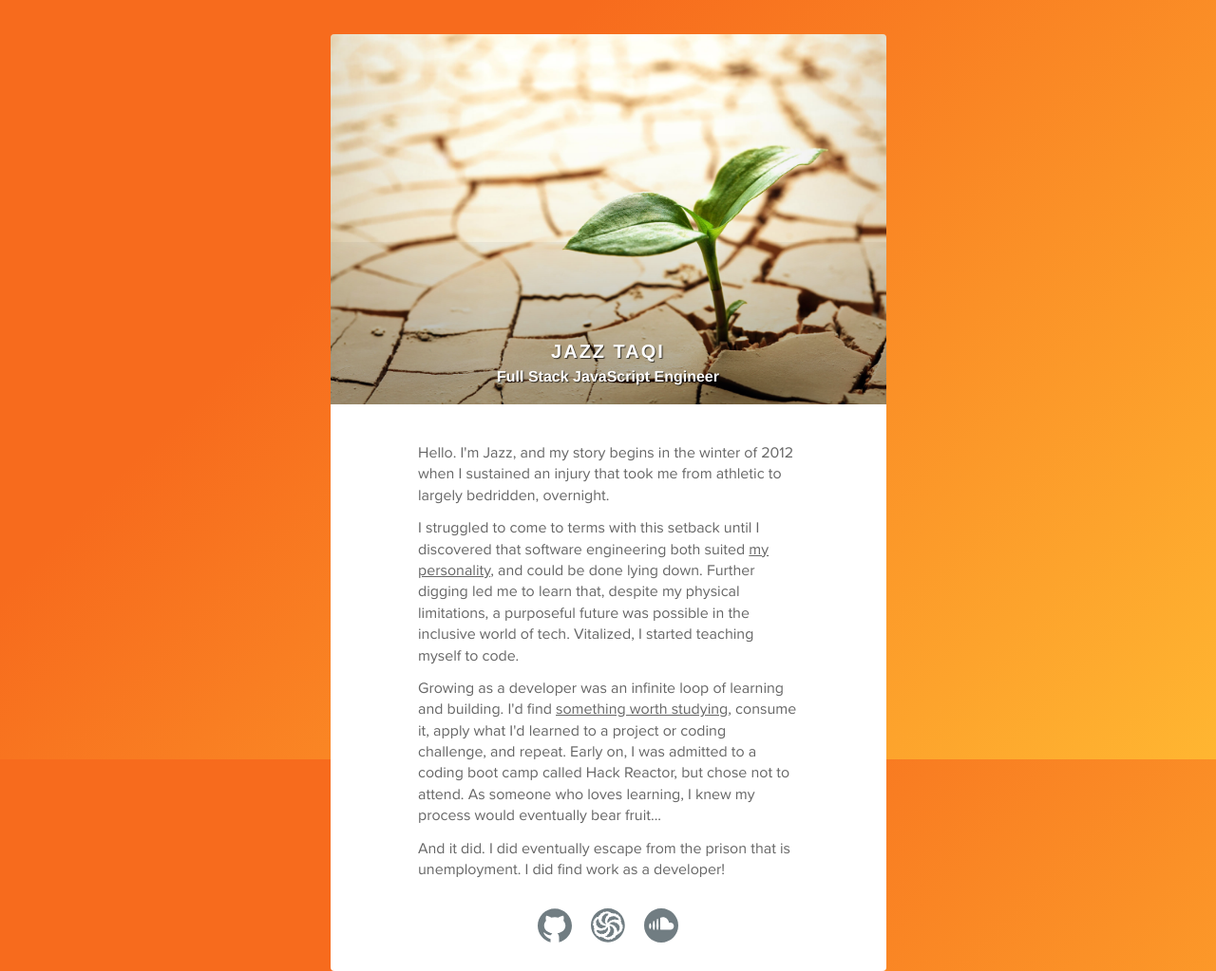
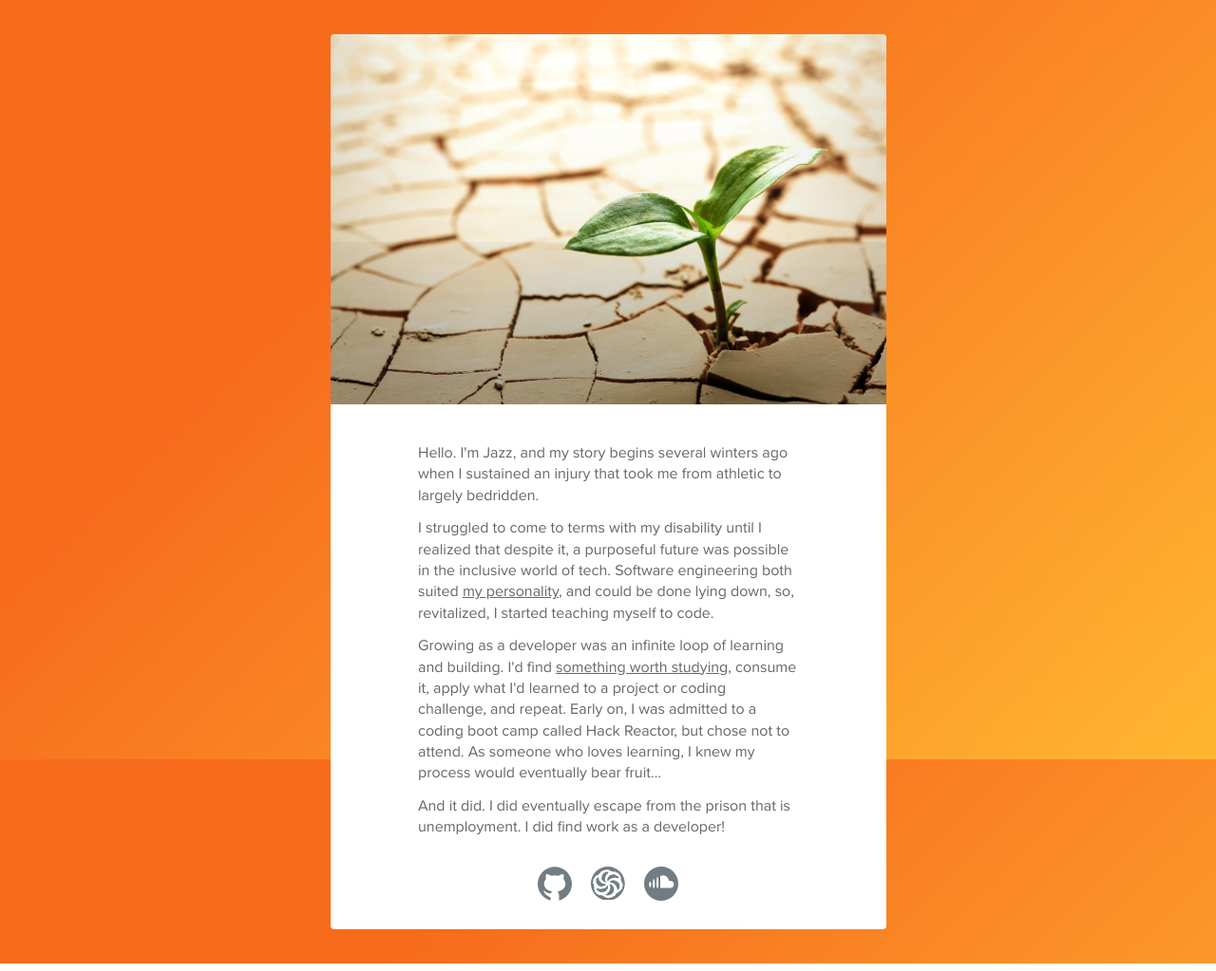
Before and after one commit to azzang/my-story, a website: page index.html in a window 1280 px wide. Shown: the top 1023 px of the page at 95% size. Drawn offline with Linux system fonts and the light colour scheme.

Commit message:
edit verbiage

```diff
--- a/index.html
+++ b/index.html
@@ -23,14 +23,13 @@
         <div class="col-md-6 col-md-offset-3 presuade">
           <img src="images/resilience.jpg" />
           <div class="headline">
-            <h1>Jazz Taqi</h1>
-            <h2>Full Stack JavaScript Engineer</h2>
+
           </div>
         </div>
         <div class="col-md-6 col-md-offset-3 body">
           <section class="story">
-            <p>Hello. I'm Jazz, and my story begins in the winter of 2012 when I sustained an injury that took me from athletic to largely bedridden, overnight.</p>
-            <p>I struggled to come to terms with this setback until I discovered that software engineering both suited <a href="http://www.personalitypage.com/html/INTJ.html" target="_blank">my personality</a>, and could be done lying down. Further digging led me to learn that, despite my physical limitations, a purposeful future was possible in the inclusive world of tech. Vitalized, I started teaching myself to code.</p>
+            <p>Hello. I'm Jazz, and my story begins several winters ago when I sustained an injury that took me from athletic to largely bedridden.</p>
+            <p>I struggled to come to terms with my disability until I realized that despite it, a purposeful future was possible in the inclusive world of tech. Software engineering both suited <a href="http://www.personalitypage.com/html/INTJ.html" target="_blank">my personality</a>, and could be done lying down, so, revitalized, I started teaching myself to code.</p>
             <p>Growing as a developer was an infinite loop of learning and building. I'd find <a href="http://eloquentjavascript.net/" target="_blank">something worth studying</a>, consume it, apply what I'd learned to a project or coding challenge, and repeat. Early on, I was admitted to a coding boot camp called Hack Reactor, but chose not to attend. As someone who loves learning, I knew my process would eventually bear fruit...</p>
             <p>And it did. I did eventually escape from the prison that is unemployment. I did find work as a developer!</p>
           </section>
```
